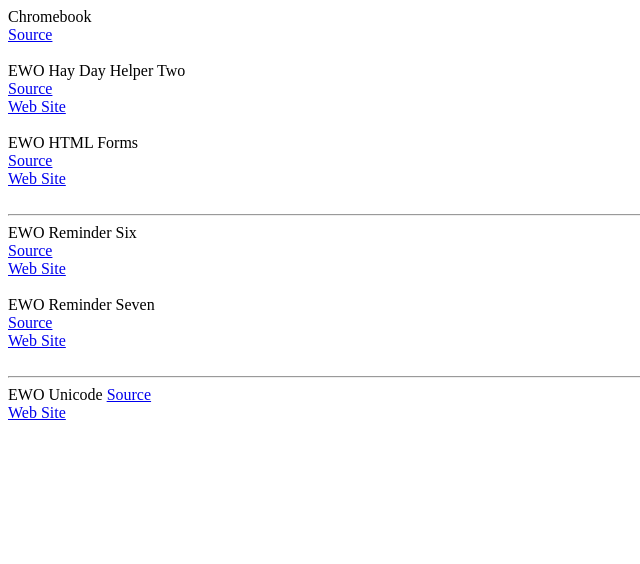
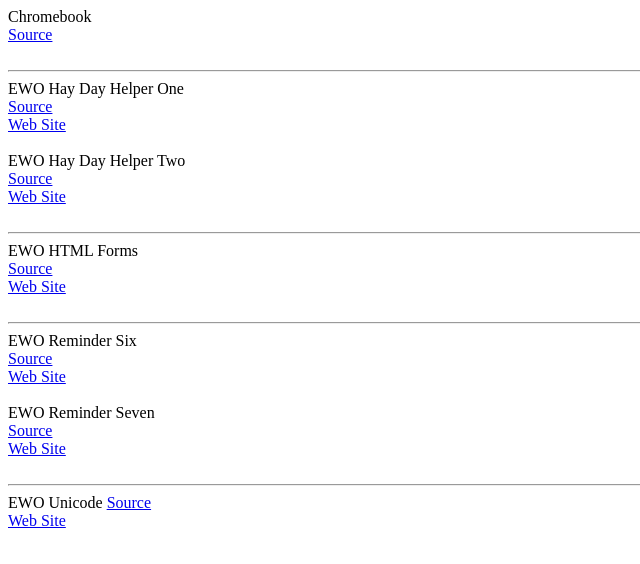
Before and after one commit to singerbladerunnerrat/EWO-Main, a plain HTML site: page index.html in a window 1280 px wide. Shown: the whole page, without its empty margins (0-640 px from the left). Drawn offline with Linux system fonts and the light colour scheme.

Commit message:
Update index.html

```diff
--- a/index.html
+++ b/index.html
@@ -8,10 +8,19 @@
 		<a href="https://github.com/singerbladerunnerrat/Chromebook">Source</a><br>
 		<br>
 
+		<hr>
+
+		EWO Hay Day Helper One<br>
+		<a href="https://github.com/singerbladerunnerrat/EWO-Hay-Day-Helper-One">Source</a><br>
+		<a href="https://singerbladerunnerrat.github.io/EWO-Hay-Day-Helper-One/">Web Site</a><br>
+		<br>
+
 		EWO Hay Day Helper Two<br>
 		<a href="https://github.com/singerbladerunnerrat/EWO-Hay-Day-Helper-Two">Source</a><br>
 		<a href="https://singerbladerunnerrat.github.io/EWO-Hay-Day-Helper-Two/">Web Site</a><br>
 		<br>
+
+		<hr>
 
 		EWO HTML Forms<br>
 		<a href="https://github.com/singerbladerunnerrat/EWO-HTML-Forms">Source</a><br>
```
